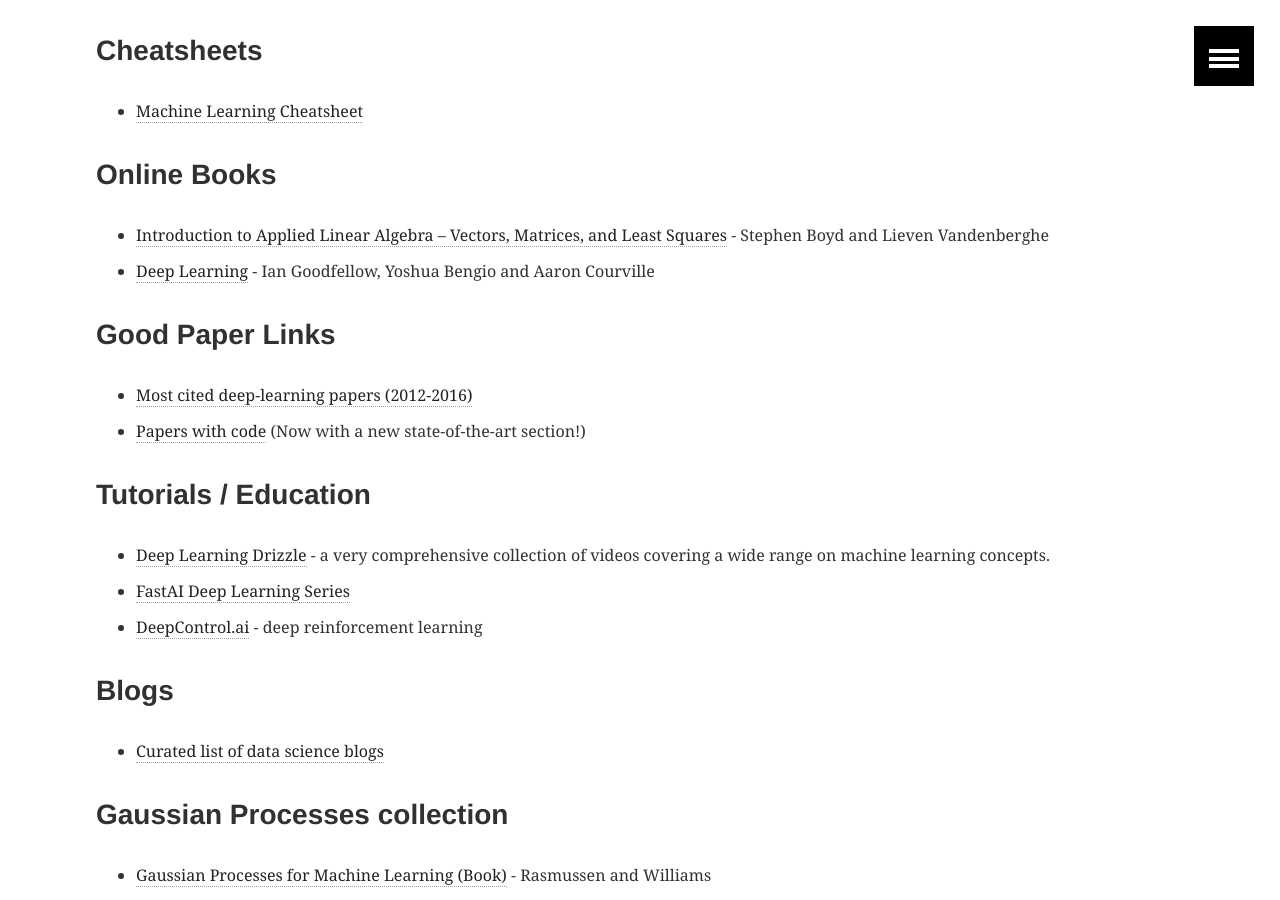
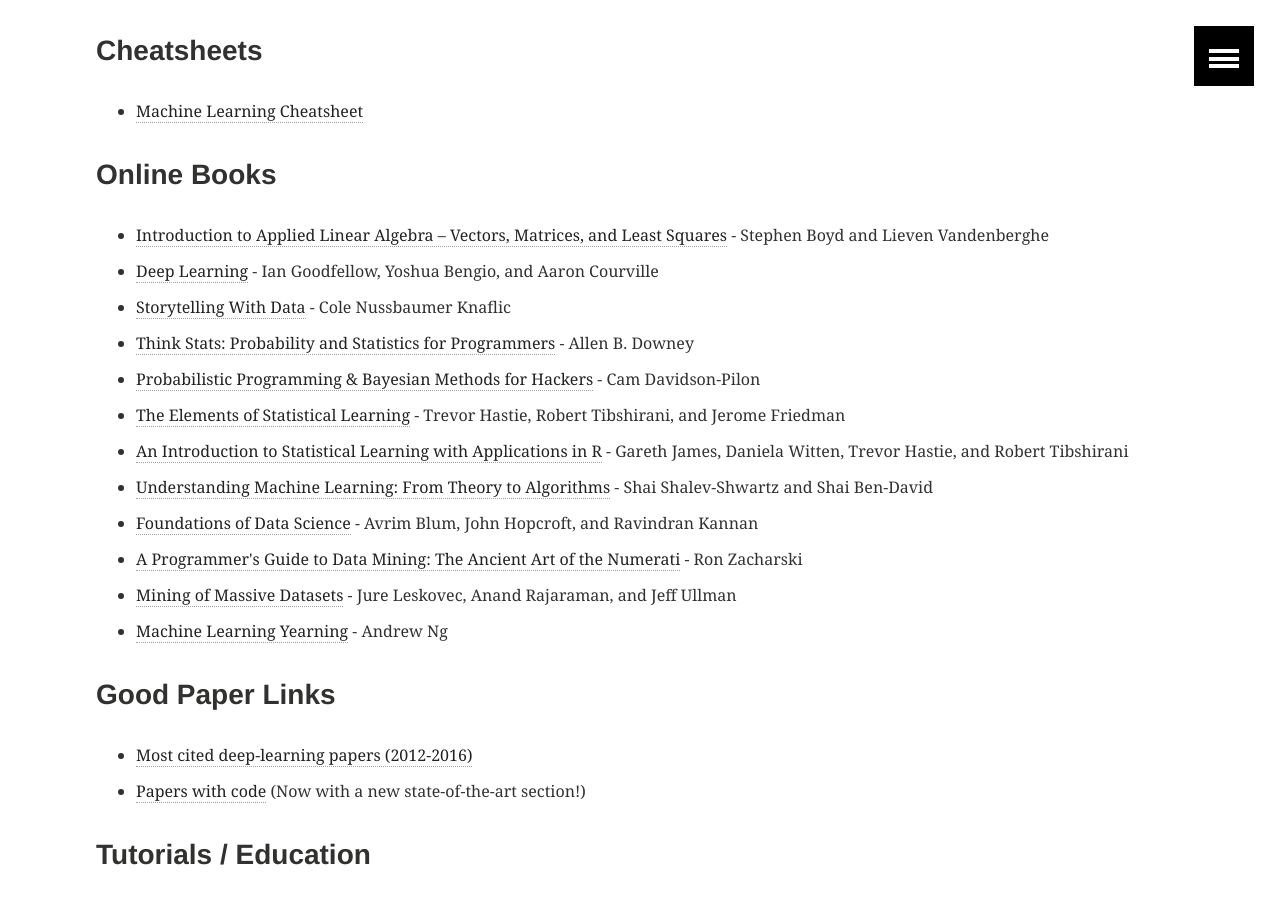
Before and after one commit to Adrian-Ball/adrian-ball.github.io, a Jekyll site: the page built from useful-links/index.html, in a window 1280 px wide and 900 px high, scrolled down 309 px. Built offline with Jekyll 4.4.1, drawn with Linux system fonts in a browser that asks for light colours.

Commit message:
Added new book links

```diff
--- a/useful-links/index.html
+++ b/useful-links/index.html
@@ -19,7 +19,17 @@
 
 <ul>
 	<li> <a href='http://vmls-book.stanford.edu/'>Introduction to Applied Linear Algebra – Vectors, Matrices, and Least Squares</a> - Stephen Boyd and Lieven Vandenberghe
-	<li> <a href='http://www.deeplearningbook.org/'>Deep Learning</a> - Ian Goodfellow, Yoshua Bengio and Aaron Courville
+	<li> <a href='http://www.deeplearningbook.org/'>Deep Learning</a> - Ian Goodfellow, Yoshua Bengio, and Aaron Courville
+	<li> <a href='http://www.storytellingwithdata.com/book/downloads'>Storytelling With Data</a> - Cole Nussbaumer Knaflic
+	<li> <a href='http://www.greenteapress.com/thinkstats/'>Think Stats: Probability and Statistics for Programmers</a> - Allen B. Downey
+	<li> <a href='http://camdavidsonpilon.github.io/Probabilistic-Programming-and-Bayesian-Methods-for-Hackers/'>Probabilistic Programming & Bayesian Methods for Hackers</a> - Cam Davidson-Pilon
+	<li> <a href='https://web.stanford.edu/~hastie/ElemStatLearn//printings/ESLII_print10.pdf'>The Elements of Statistical Learning</a> - Trevor Hastie, Robert Tibshirani, and Jerome Friedman
+	<li> <a href='http://www-bcf.usc.edu/~gareth/ISL/'>An Introduction to Statistical Learning with Applications in R</a> - Gareth James, Daniela Witten, Trevor Hastie, and Robert Tibshirani
+	<li> <a href='http://www.cs.huji.ac.il/~shais/UnderstandingMachineLearning/'>Understanding Machine Learning: From Theory to Algorithms</a> - Shai Shalev-Shwartz and Shai Ben-David
+	<li> <a href='https://www.cs.cornell.edu/jeh/book.pdf'>Foundations of Data Science</a> - Avrim Blum, John Hopcroft, and Ravindran Kannan
+	<li> <a href='http://guidetodatamining.com/'>A Programmer's Guide to Data Mining: The Ancient Art of the Numerati</a> - Ron Zacharski
+	<li> <a href='hhttp://mmds.org/'>Mining of Massive Datasets</a> - Jure Leskovec, Anand Rajaraman, and Jeff Ullman
+	<li> <a href='https://www.mlyearning.org/'>Machine Learning Yearning</a> - Andrew Ng
 </ul>
 
 <h3> Good Paper Links </h3>
```
